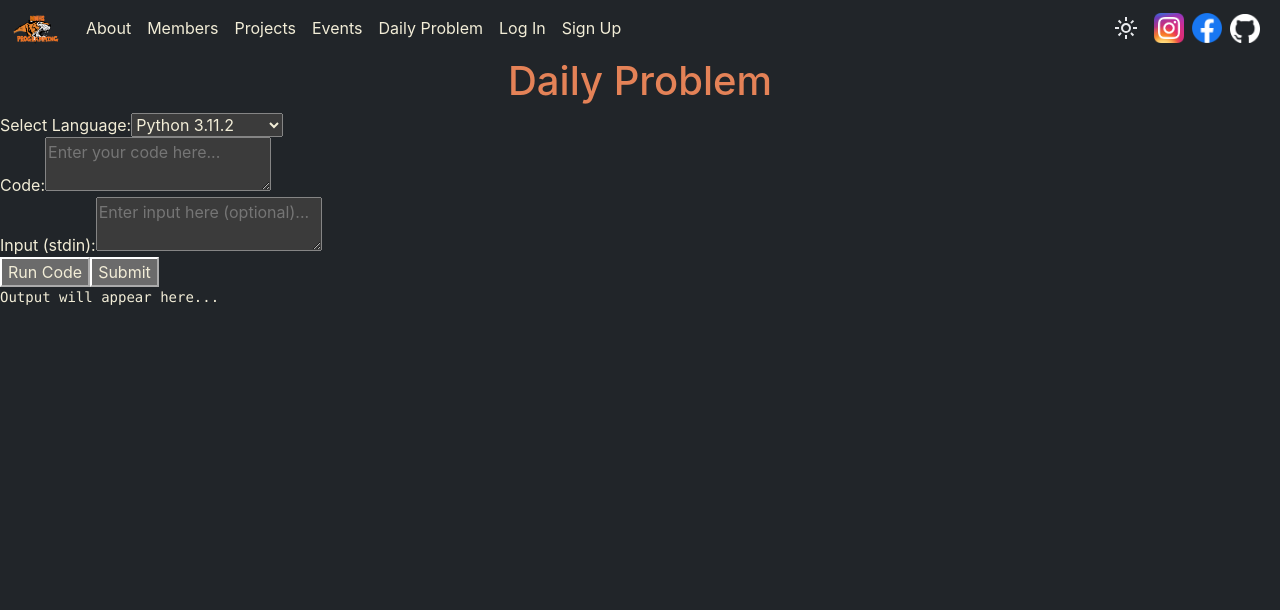
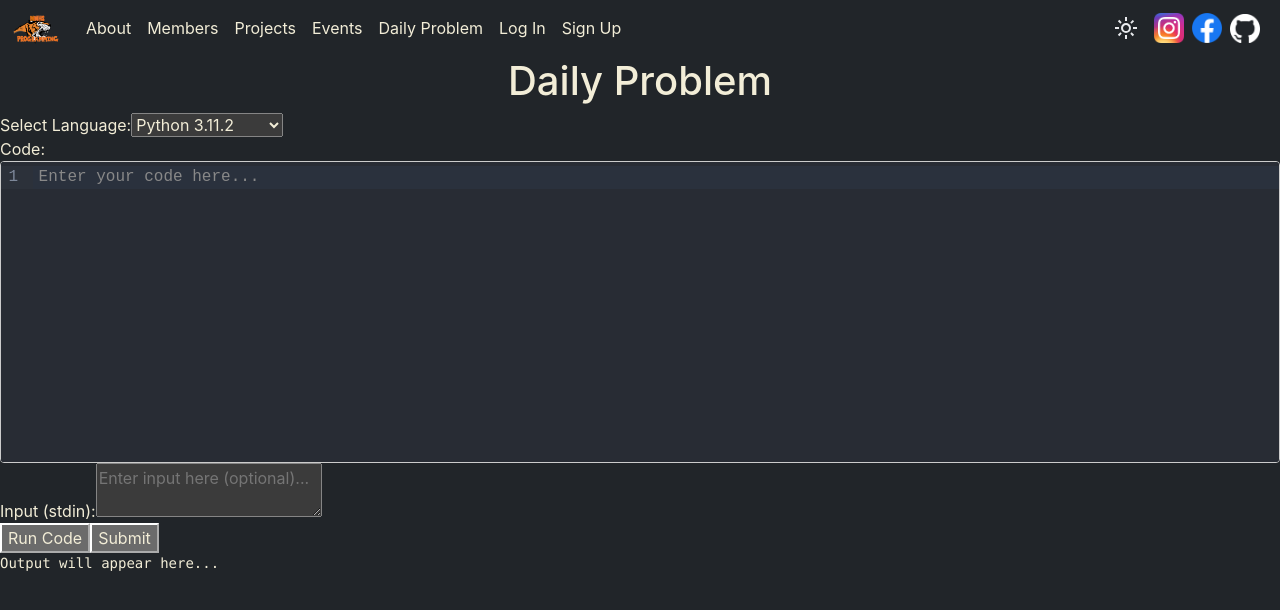
Before and after one commit to NNHS-Programming-Club/website, a React (Create React App) app: page /daily-problem in a window 1280 px wide. Shown: the top 610 px of the page. Built offline with nearby package versions, Linux system fonts and the light colour scheme; no server answers; the HTML template or start-up script is replaced by a standard one.

Commit message:
commit in school

```diff
--- a/src/App.css
+++ b/src/App.css
@@ -7,7 +7,7 @@
   display: none;
 }
 
-[data-bs-theme="dark"] * {
+[data-bs-theme="dark"] *:not(.cm-editor *) {
   color: #F2EDD7;
 }
 
--- /dev/null
+++ b/src/components/CodeEditor.jsx
@@ -0,0 +1,70 @@
+import React from 'react';
+import CodeMirror from '@uiw/react-codemirror';
+import { python } from '@codemirror/lang-python';
+import { cpp } from '@codemirror/lang-cpp';
+import { java } from '@codemirror/lang-java';
+import { oneDark } from '@codemirror/theme-one-dark';
+import { monacoLanguageMap } from '../constants';
+import { syntaxHighlighting } from '@codemirror/language';
+import {tags} from "@lezer/highlight"
+import {HighlightStyle} from "@codemirror/language"
+
+const CodeEditor = ({ value, onChange, languageId = '92', height = '400px' }) => {
+  const myHighlightStyle = HighlightStyle.define([
+    {tag: tags.keyword, color: "#fc6", fontWeight: "bold"},
+    {tag: tags.comment, color: "#f5d", fontStyle: "italic"},
+    {tag: tags.string, color: "#0ff"},
+    {tag: tags.number, color: "#0f0"},
+    {tag: tags.operator, color: "#ff0"},
+    {tag: tags.function, color: "#f0f"},
+    {tag: tags.variableName, color: "#fff"},
+    {tag: tags.typeName, color: "#0ff"},
+    {tag: tags.className, color: "#0ff"},
+    {tag: tags.propertyName, color: "#ff0"}
+  ])
+
+  const getLanguageFromId = (langId) => {
+    return monacoLanguageMap[langId] || 'python';
+  };
+
+  const getLanguageExtension = (langId) => {
+    const language = getLanguageFromId(langId);
+    switch (language) {
+      case 'python':
+        return python();
+      case 'cpp':
+        return cpp();
+      case 'java':
+        return java();
+      default:
+        return python();
+    }
+  };
+
+  return (
+    <div style={{ border: '1px solid #ccc', borderRadius: '4px', overflow: 'hidden' }}>
+      <CodeMirror
+        value={value}
+        onChange={onChange}
+        height={height}
+        theme={oneDark}
+        extensions={[getLanguageExtension(languageId), syntaxHighlighting(myHighlightStyle)]}
+        basicSetup={{
+          lineNumbers: true,
+          foldGutter: true,
+          dropCursor: false,
+          allowMultipleSelections: false,
+          indentOnInput: true,
+          bracketMatching: true,
+          closeBrackets: true,
+          autocompletion: true,
+          highlightSelectionMatches: false,
+          searchKeymap: true,
+        }}
+        placeholder="Enter your code here..."
+      />
+    </div>
+  );
+};
+
+export default CodeEditor;
--- a/src/constants.js
+++ b/src/constants.js
@@ -6,4 +6,10 @@ const codeLanguageMap = {
   java: 91 // (JDK 17.0.6)
 }
 
-export { GET_SUBMISSION_DELAY, codeLanguageMap };
+const monacoLanguageMap = {
+  '92': 'python',
+  '54': 'cpp',
+  '91': 'java'
+}
+
+export { GET_SUBMISSION_DELAY, codeLanguageMap, monacoLanguageMap };
--- a/src/pages/DailyProblem.js
+++ b/src/pages/DailyProblem.js
@@ -2,6 +2,7 @@ import React, { useState } from 'react';
 import './DailyProblem.css';
 import { makeSubmissionAndGetToken, getSubmission } from '../api/judge0-api';
 import { GET_SUBMISSION_DELAY } from '../constants';
+import CodeEditor from '../components/CodeEditor';
 
 export default function DailyProblem() {
   // State management
@@ -142,7 +143,6 @@ export default function DailyProblem() {
   return (
     <div className="dailyProblem">
       <h1>Daily Problem</h1>
-
       <div className="form-group">
         <label htmlFor="language">Select Language:</label>
         <select
@@ -158,11 +158,11 @@ export default function DailyProblem() {
 
       <div className="form-group">
         <label htmlFor="code">Code:</label>
-        <textarea
-          id="code"
-          placeholder="Enter your code here..."
+        <CodeEditor
           value={code}
-          onChange={(e) => setCode(e.target.value)}
+          onChange={setCode}
+          languageId={language}
+          height="300px"
         />
       </div>
 
```
Also changed, not shown: package.json (+7 -3 lines), 1 other file (tests, documents, lock files or other folders).
